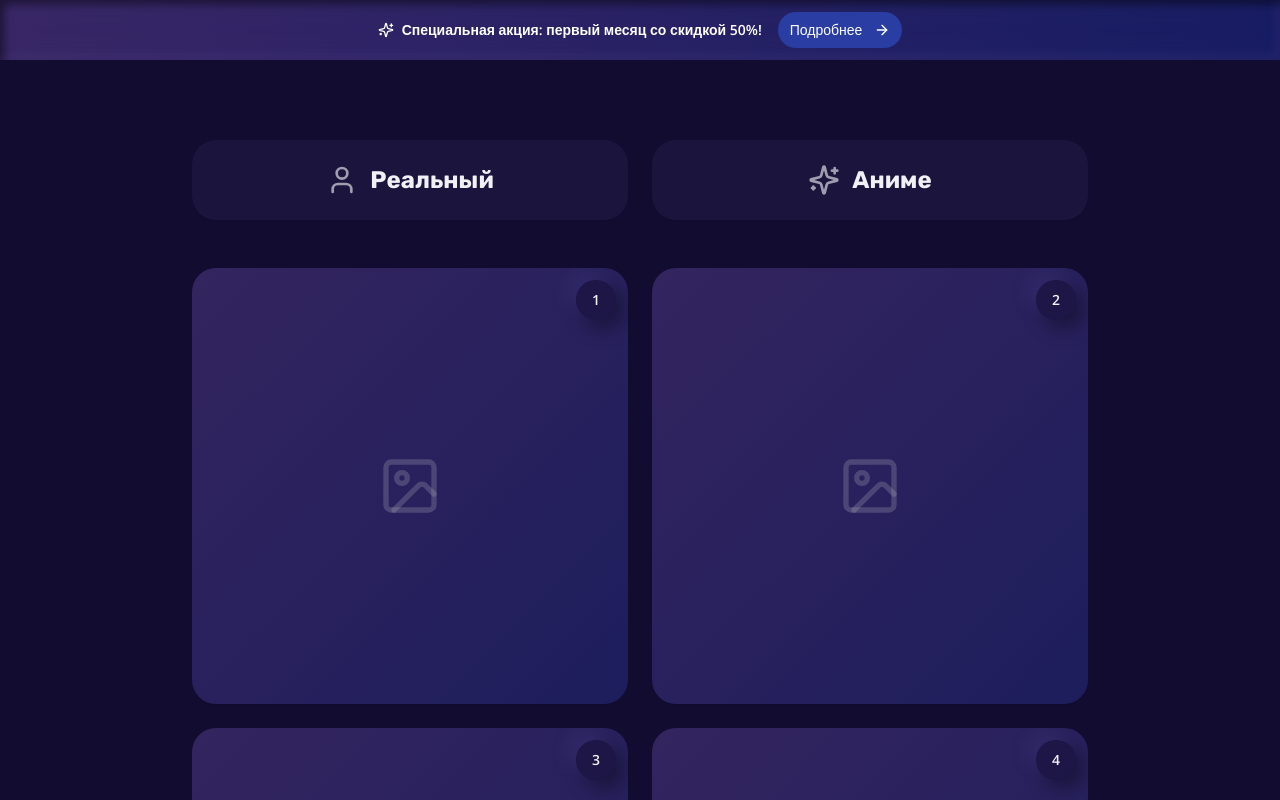
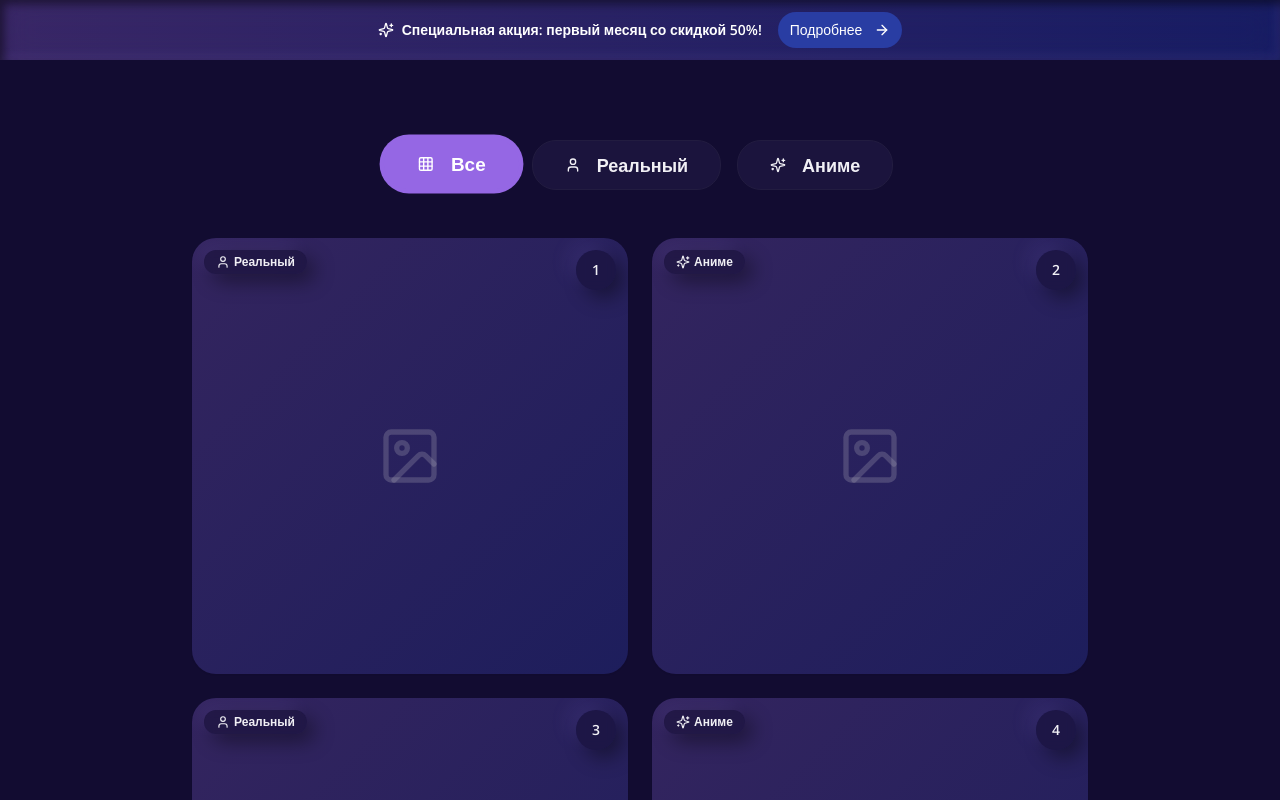
Before and after one commit to pr-poehali-dev/telegram-bot-multifunction-site, a React (Vite) app: page / in a window 1280 px wide. Shown: the top 800 px of the page. Built offline with nearby package versions, Linux system fonts and the light colour scheme.

Commit message:
Реализация вкладок аниме и реал

```diff
--- a/src/pages/Index.tsx
+++ b/src/pages/Index.tsx
@@ -7,24 +7,28 @@ import Icon from '@/components/ui/icon';
 const Index = () => {
   const [hoveredIndex, setHoveredIndex] = useState<number | null>(null);
   const [clickedIndex, setClickedIndex] = useState<number | null>(null);
-  const [selectedStyle, setSelectedStyle] = useState<'realistic' | 'anime' | null>(null);
-  const [selectedGender, setSelectedGender] = useState<'male' | 'female' | null>(null);
+  const [selectedStyle, setSelectedStyle] = useState<'realistic' | 'anime' | 'all'>('all');
 
-  const imageSlots = Array(6).fill(null);
+  const imageSlots = [
+    { id: 0, type: 'realistic' },
+    { id: 1, type: 'anime' },
+    { id: 2, type: 'realistic' },
+    { id: 3, type: 'anime' },
+    { id: 4, type: 'realistic' },
+    { id: 5, type: 'anime' }
+  ];
 
   const handleClick = (index: number) => {
     setClickedIndex(clickedIndex === index ? null : index);
   };
 
-  const handleStyleClick = (style: 'realistic' | 'anime') => {
-    if (selectedStyle === style) {
-      setSelectedStyle(null);
-      setSelectedGender(null);
-    } else {
-      setSelectedStyle(style);
-      setSelectedGender(null);
-    }
+  const handleStyleClick = (style: 'realistic' | 'anime' | 'all') => {
+    setSelectedStyle(style);
   };
+
+  const filteredSlots = selectedStyle === 'all'
+    ? imageSlots
+    : imageSlots.filter(slot => slot.type === selectedStyle);
 
   return (
     <div className="min-h-screen bg-background">
@@ -43,98 +47,72 @@ const Index = () => {
 
       <section className="py-20 px-4">
         <div className="max-w-4xl mx-auto">
-          <div className="grid grid-cols-2 gap-6 mb-12">
-            <Card
-              className={`neomorph-hover rounded-3xl border-0 bg-card cursor-pointer transition-all duration-300 p-6 ${
-                selectedStyle === 'realistic' ? 'ring-4 ring-primary scale-105' : ''
+          <div className="flex gap-4 mb-12 justify-center">
+            <Button
+              className={`neomorph-hover rounded-3xl px-8 py-6 transition-all duration-300 ${
+                selectedStyle === 'all' ? 'ring-4 ring-primary scale-105 bg-primary text-primary-foreground' : 'bg-card'
               }`}
+              variant={selectedStyle === 'all' ? 'default' : 'outline'}
+              onClick={() => handleStyleClick('all')}
+            >
+              <Icon name="Grid" size={24} className="mr-2" />
+              <span className="text-lg font-semibold">Все</span>
+            </Button>
+
+            <Button
+              className={`neomorph-hover rounded-3xl px-8 py-6 transition-all duration-300 ${
+                selectedStyle === 'realistic' ? 'ring-4 ring-primary scale-105 bg-primary text-primary-foreground' : 'bg-card'
+              }`}
+              variant={selectedStyle === 'realistic' ? 'default' : 'outline'}
               onClick={() => handleStyleClick('realistic')}
             >
-              <div className="flex items-center justify-center gap-3">
-                <Icon name="User" size={32} className={selectedStyle === 'realistic' ? 'text-primary' : 'text-muted-foreground'} />
-                <h3 className="text-2xl font-bold">Реальный</h3>
-              </div>
-            </Card>
+              <Icon name="User" size={24} className="mr-2" />
+              <span className="text-lg font-semibold">Реальный</span>
+            </Button>
 
-            <Card
-              className={`neomorph-hover rounded-3xl border-0 bg-card cursor-pointer transition-all duration-300 p-6 ${
-                selectedStyle === 'anime' ? 'ring-4 ring-primary scale-105' : ''
+            <Button
+              className={`neomorph-hover rounded-3xl px-8 py-6 transition-all duration-300 ${
+                selectedStyle === 'anime' ? 'ring-4 ring-primary scale-105 bg-primary text-primary-foreground' : 'bg-card'
               }`}
+              variant={selectedStyle === 'anime' ? 'default' : 'outline'}
               onClick={() => handleStyleClick('anime')}
             >
-              <div className="flex items-center justify-center gap-3">
-                <Icon name="Sparkles" size={32} className={selectedStyle === 'anime' ? 'text-primary' : 'text-muted-foreground'} />
-                <h3 className="text-2xl font-bold">Аниме</h3>
-              </div>
-            </Card>
+              <Icon name="Sparkles" size={24} className="mr-2" />
+              <span className="text-lg font-semibold">Аниме</span>
+            </Button>
           </div>
 
-          {selectedStyle && (
-            <div className="animate-fade-in mb-12">
-              <div className="grid grid-cols-2 gap-6">
-                <Card
-                  className={`neomorph-hover rounded-3xl border-0 bg-gradient-to-br from-primary/10 to-accent/10 cursor-pointer transition-all duration-300 p-8 ${
-                    selectedGender === 'male' ? 'ring-4 ring-primary scale-105' : ''
-                  }`}
-                  onClick={() => setSelectedGender(selectedGender === 'male' ? null : 'male')}
-                >
-                  <div className="flex flex-col items-center gap-4">
-                    <Icon name="User" size={48} className={selectedGender === 'male' ? 'text-primary' : 'text-foreground'} />
-                    <h4 className="text-xl font-semibold">Мужчина</h4>
-                    {selectedGender === 'male' && (
-                      <Icon name="CheckCircle" size={24} className="text-primary animate-fade-in" />
-                    )}
-                  </div>
-                </Card>
-
-                <Card
-                  className={`neomorph-hover rounded-3xl border-0 bg-gradient-to-br from-primary/10 to-accent/10 cursor-pointer transition-all duration-300 p-8 ${
-                    selectedGender === 'female' ? 'ring-4 ring-primary scale-105' : ''
-                  }`}
-                  onClick={() => setSelectedGender(selectedGender === 'female' ? null : 'female')}
-                >
-                  <div className="flex flex-col items-center gap-4">
-                    <Icon name="UserRound" size={48} className={selectedGender === 'female' ? 'text-primary' : 'text-foreground'} />
-                    <h4 className="text-xl font-semibold">Женщина</h4>
-                    {selectedGender === 'female' && (
-                      <Icon name="CheckCircle" size={24} className="text-primary animate-fade-in" />
-                    )}
-                  </div>
-                </Card>
-              </div>
-            </div>
-          )}
-
           <div className="grid grid-cols-2 gap-6">
-            {imageSlots.map((_, index) => (
+            {filteredSlots.map((slot, index) => (
               <Card
-                key={index}
-                className={`neomorph-hover rounded-3xl border-0 bg-card overflow-hidden group cursor-pointer transition-all duration-300 ${
-                  clickedIndex === index ? 'ring-4 ring-primary scale-105' : ''
+                key={slot.id}
+                className={`neomorph-hover rounded-3xl border-0 bg-card overflow-hidden group cursor-pointer transition-all duration-500 animate-fade-in ${
+                  clickedIndex === slot.id ? 'ring-4 ring-primary scale-105' : ''
                 }`}
-                onClick={() => handleClick(index)}
-                onMouseEnter={() => setHoveredIndex(index)}
+                onClick={() => handleClick(slot.id)}
+                onMouseEnter={() => setHoveredIndex(slot.id)}
                 onMouseLeave={() => setHoveredIndex(null)}
+                style={{ animationDelay: `${index * 0.1}s` }}
               >
                 <div className="aspect-square bg-gradient-to-br from-primary/20 to-accent/20 flex items-center justify-center relative">
                   <div className={`absolute inset-0 bg-gradient-to-br from-primary/10 to-accent/15 transition-opacity duration-300 ${
-                    hoveredIndex === index || clickedIndex === index ? 'opacity-100' : 'opacity-0'
+                    hoveredIndex === slot.id || clickedIndex === slot.id ? 'opacity-100' : 'opacity-0'
                   }`}></div>
 
                   <div className="relative z-10 flex flex-col items-center gap-4">
                     <Icon
-                      name={clickedIndex === index ? "CheckCircle" : "Image"}
+                      name={clickedIndex === slot.id ? "CheckCircle" : "Image"}
                       size={64}
                       className={`transition-all duration-300 ${
-                        clickedIndex === index
+                        clickedIndex === slot.id
                           ? 'text-primary scale-110'
-                          : hoveredIndex === index
+                          : hoveredIndex === slot.id
                           ? 'text-primary/60 scale-110'
                           : 'text-muted-foreground/30'
                       }`}
                     />
 
-                    {hoveredIndex === index && clickedIndex !== index && (
+                    {hoveredIndex === slot.id && clickedIndex !== slot.id && (
                       <div className="animate-fade-in">
                         <Button size="sm" className="rounded-full bg-primary text-primary-foreground">
                           <Icon name="Plus" size={16} className="mr-1" />
@@ -143,7 +121,7 @@ const Index = () => {
                       </div>
                     )}
 
-                    {clickedIndex === index && (
+                    {clickedIndex === slot.id && (
                       <div className="animate-fade-in text-center">
                         <p className="text-primary font-semibold">Выбрано</p>
                       </div>
@@ -151,7 +129,12 @@ const Index = () => {
                   </div>
 
                   <div className="absolute top-3 right-3 neomorph rounded-full w-10 h-10 flex items-center justify-center bg-background/50 backdrop-blur-sm">
-                    <span className="text-sm font-bold text-foreground">{index + 1}</span>
+                    <span className="text-sm font-bold text-foreground">{slot.id + 1}</span>
+                  </div>
+
+                  <div className="absolute top-3 left-3 neomorph rounded-full px-3 py-1 flex items-center gap-1 bg-background/50 backdrop-blur-sm">
+                    <Icon name={slot.type === 'realistic' ? 'User' : 'Sparkles'} size={14} />
+                    <span className="text-xs font-semibold">{slot.type === 'realistic' ? 'Реальный' : 'Аниме'}</span>
                   </div>
                 </div>
               </Card>
```
